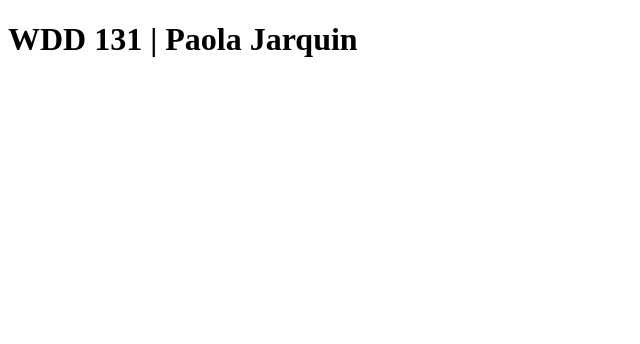
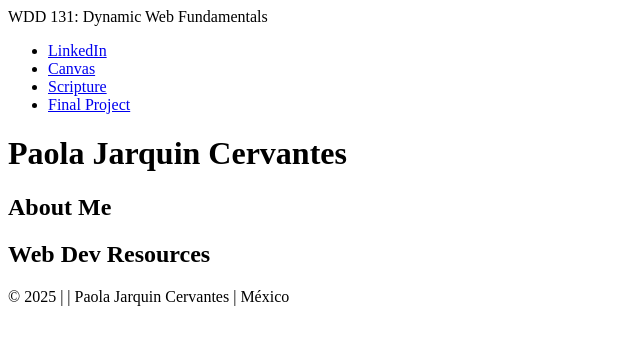
Before and after one commit to paojarc-byu/wdd131, a plain HTML site: page index.html in a window 1280 px wide. Shown: the whole page, without its empty margins (0-640 px from the left). Drawn offline with Linux system fonts and the light colour scheme.

Commit message:
Milestone 1

```diff
--- a/index.html
+++ b/index.html
@@ -3,9 +3,36 @@
 <head>
     <meta charset="UTF-8">
     <meta name="viewport" content="width=device-width, initial-scale=1.0">
-    <title>WDD 131</title>
+    <title>WDD 131 - Dynamic Web Fundamentals – Paola Jarquin</title>
+    <meta name="description" content="WDD 131 – Dynamic Web Fundamentals - Paola Jarquin Cervantes. This is my home page.">
+    <meta name="author" content="Paola Jarquin Cervantes">
 </head>
 <body>
-    <h1>WDD 131 | Paola Jarquin</h1>
+    <header>
+        <span id="course-title">WDD 131: Dynamic Web Fundamentals</span>
+        <nav>
+            <ul>
+            <li><a href="https://www.linkedin.com/in/paojarc" target="_blank">LinkedIn</a></li>
+            <li><a href="https://byupw.instructure.com/" target="_blank">Canvas</a></li>
+            <li><a href="https://www.churchofjesuschrist.org/study/scriptures/bofm/moro/10?lang=eng&id=p32#p32" target="_blank">Scripture</a></li>
+            <li><a href="#" target="_blank">Final Project</a></li>
+            </ul>
+        </nav>
+    </header>
+    <main>
+        <h1>Paola Jarquin Cervantes</h1>
+        <section class="card">
+            <h2>About Me</h2>
+        </section>
+
+        <section class="card">
+            <h2>Web Dev Resources</h2>
+        </section>
+
+    </main>
+    <footer>
+        <p>© 2025 | <span id="currentyear"></span> | Paola Jarquin Cervantes | México </p>
+        <p id="lastModified"></p>
+    </footer>
 </body>
 </html>
```
